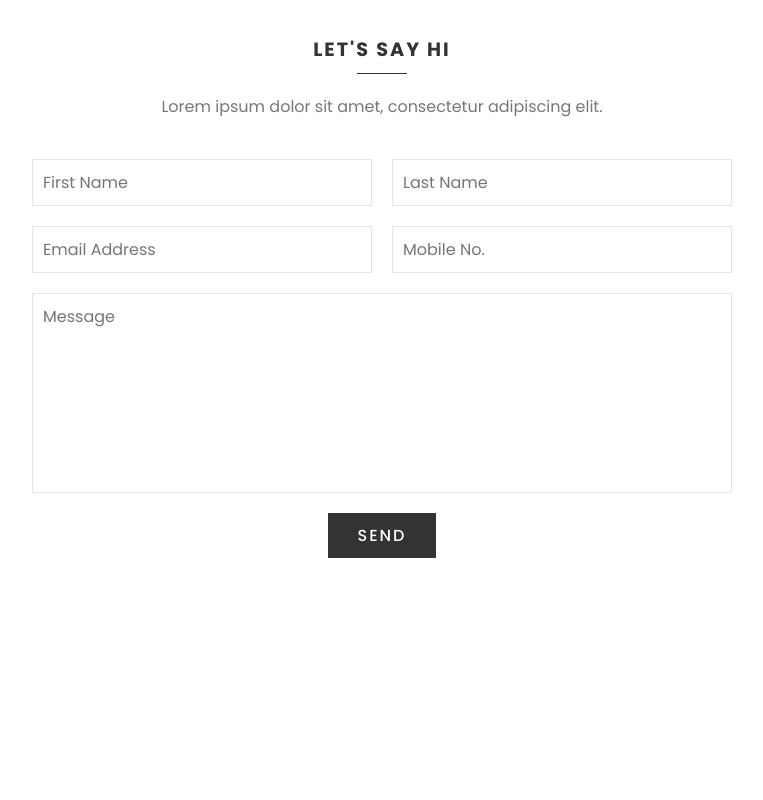
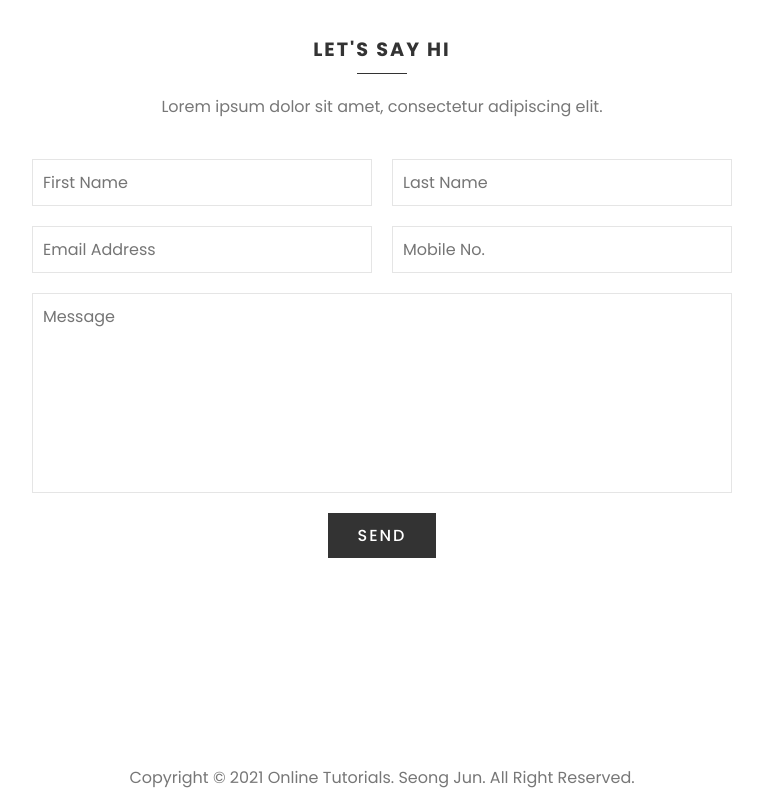
Before and after one commit to Seong-Jun1525/My-Study, a plain HTML site: page WebSite-Design/12/index.html in a window 1280 px wide. Shown: the part 4608-5408 px from the top of the page, without its empty margins (408-1171 px from the left). Before the commit the page ends 5363 px from the top, so only its background shows below. Drawn offline with Linux system fonts and the light colour scheme.

Commit message:
FWS-12 copyright 부분완성

```diff
--- a/WebSite-Design/12/css/style.css
+++ b/WebSite-Design/12/css/style.css
@@ -5,6 +5,7 @@
     padding: 0;
     box-sizing: border-box;
     font-family: 'Poppins', sans-serif;
+    scroll-behavior: smooth;
 }
 
 :root {
@@ -478,3 +479,10 @@ p {
     max-width: 150px;
     border: none;
 }
+
+.copyright {
+    position: relative;
+    bottom: 0;
+    padding: 10px 40px;
+    text-align: center;
+}
--- a/WebSite-Design/12/index.html
+++ b/WebSite-Design/12/index.html
@@ -287,6 +287,11 @@
                     </div>
                 </div>
             </section>
+
+            <!-- copyright Text -->
+            <div class="copyright">
+                <p>Copyright &copy; 2021 Online Tutorials. Seong Jun. All Right Reserved.</p>
+            </div>
         </div>
     </div>
 
```
